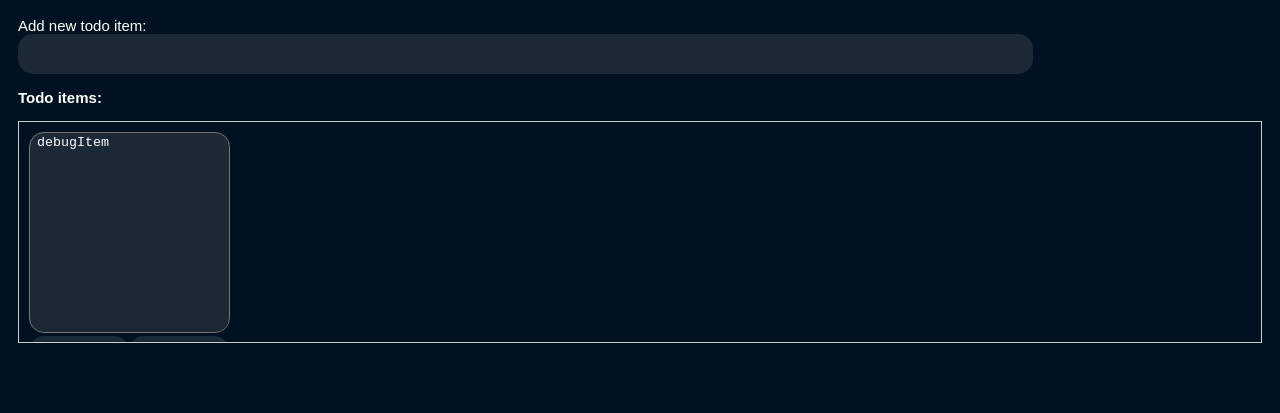
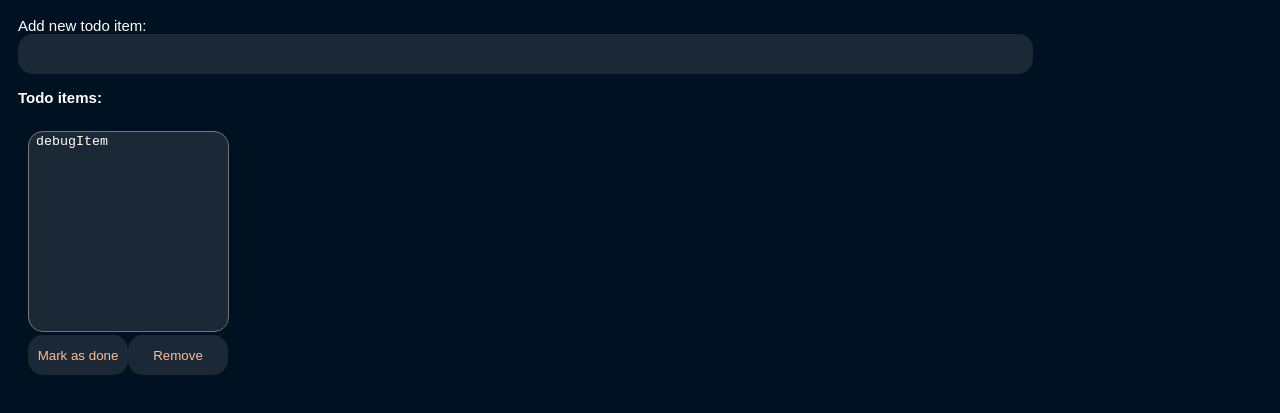
Before and after one commit to Jensert/todo_app, a website: page index.html in a window 1280 px wide. Shown: the part 67-480 px from the top of the page. Drawn offline with Linux system fonts and the light colour scheme.

Commit message:
Added a scrollable todocard holder

```diff
--- a/index.css
+++ b/index.css
@@ -37,14 +37,14 @@
 }
 
 .todoCardHolder {
-    display: flex;            /* Use flexbox layout */
-    flex-wrap: wrap;          /* Wrap to next row when running out of space */
-    overflow-y: auto;         /* Enable vertical scrolling if content height exceeds container */
-    max-height: 1000px;        /* Set a fixed height for scrolling area (adjust as needed) */
+    display: flex;
+    flex-wrap: wrap;
+    overflow-y: auto;
+    max-height: 1000px;
+    min-height: 240px;
     row-gap: 50px;
-    column-gap: 5px;/* Space between cards */
+    column-gap: 5px;
     padding: 10px;
-    border: 1px solid #ccc;   /* Optional, for visual clarity */
 }
 
 .todoCard {
```
